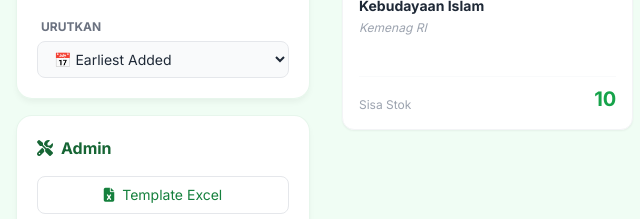
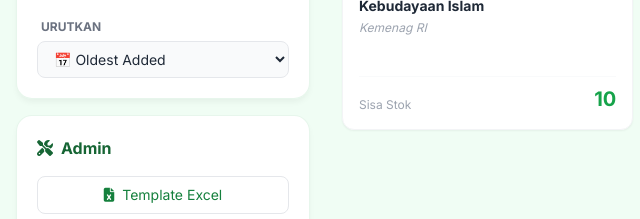
Before and after one commit to Gobtoro/perpuskitav2, a plain HTML site: page index.html in a window 1280 px wide. Shown: the part 561-780 px from the top of the page, 0-640 px from the left. Drawn offline with nearby package versions, Linux system fonts and the light colour scheme.

Commit message:
penggantian nama v2

```diff
--- a/index.html
+++ b/index.html
@@ -191,8 +191,8 @@
                   onchange="renderBooks()"
                   class="w-full mt-1 px-3 py-2 text-sm border border-gray-200 rounded-lg bg-gray-50 focus:outline-none"
                 >
-                  <option value="newest">📅 Earliest Added</option>
-                  <option value="oldest">📅 Newest Added</option>
+                  <option value="newest">📅 Oldest Added</option>
+                  <option value="oldest">📅 Recently Added</option>
                   <option value="az">🔤 A - Z</option>
                   <option value="stock_asc">📉 Lowest Stock</option>
                   <option value="stock_desc">📈 Highest Stock</option>
```
